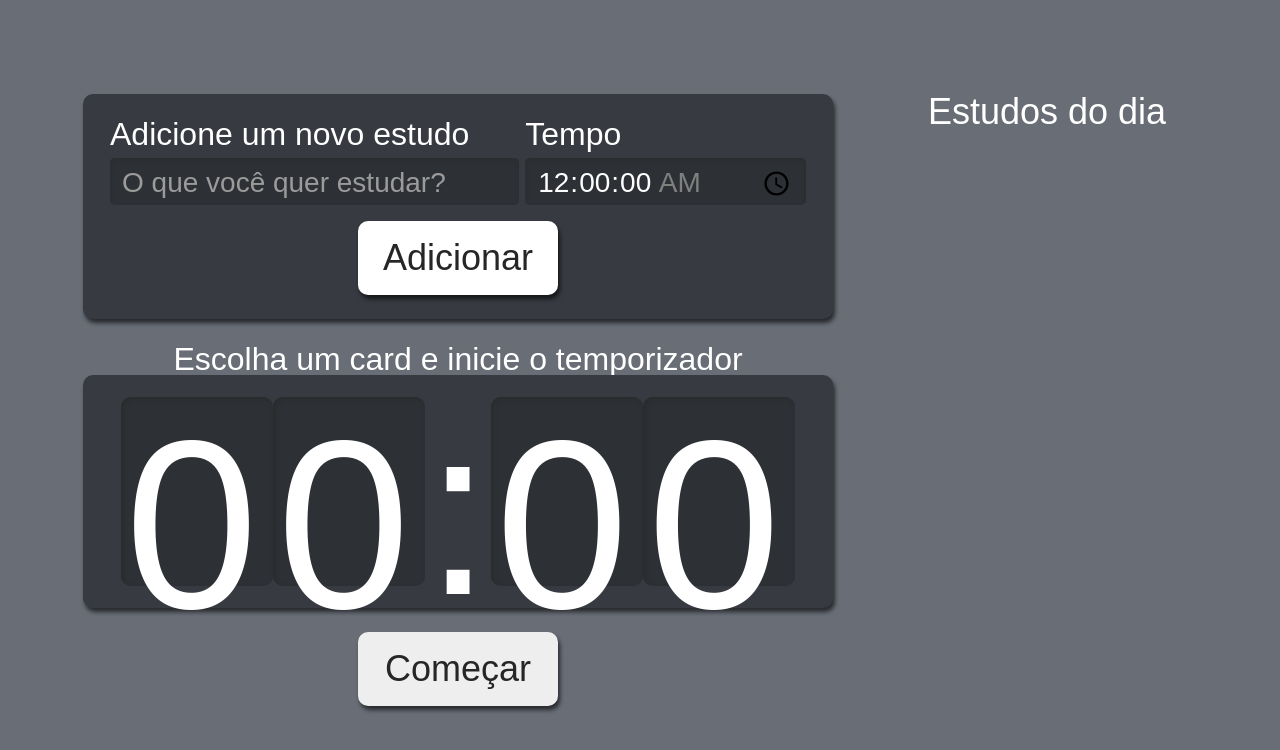
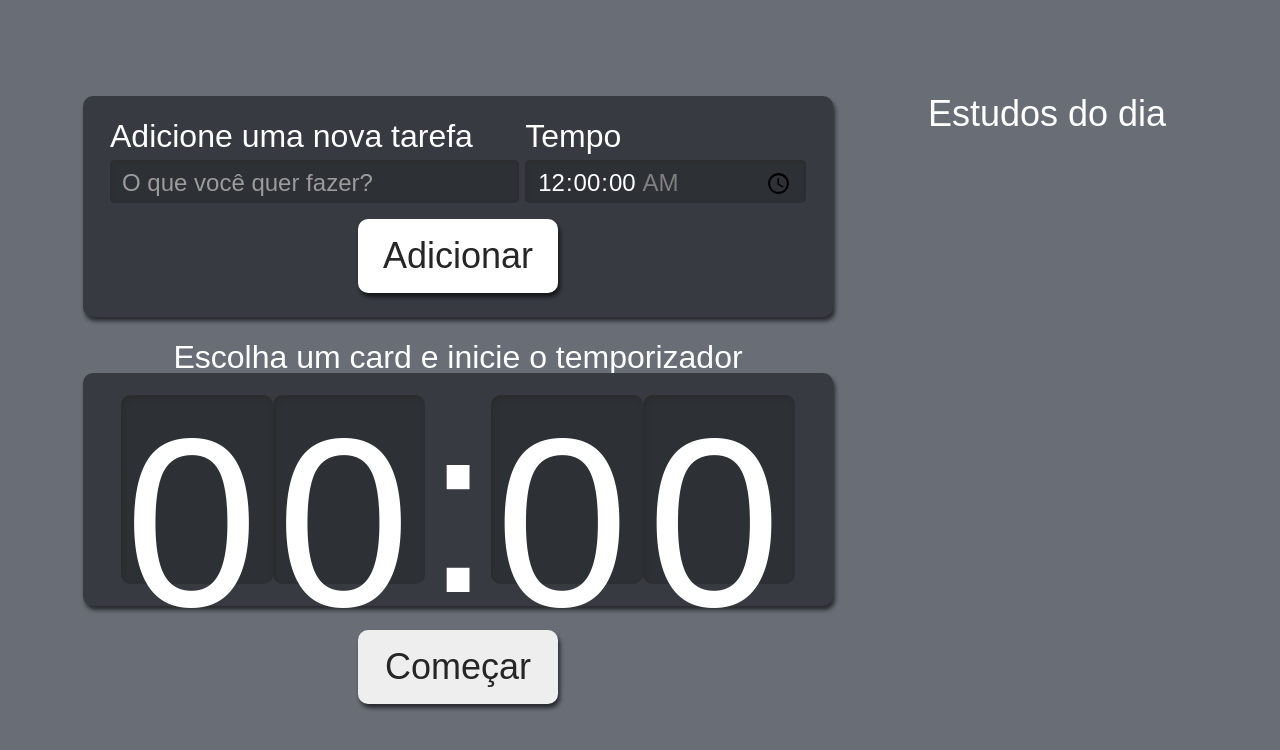
Before and after one commit to GabrielRHL/do-task, a React (Create React App) app: page / in a window 1280 px wide. Shown: the top 750 px of the page. Built offline with nearby package versions, Linux system fonts and the light colour scheme; the HTML template or start-up script is replaced by a standard one.

Commit message:
refatorando codigo

```diff
--- a/src/components/Form/Form.module.scss
+++ b/src/components/Form/Form.module.scss
@@ -54,7 +54,7 @@
 
         input {
           height: 100%;
-          font-size: 1.75rem;
+          font-size: 1.5rem;
         }
       }
     }
--- a/src/components/Form/index.tsx
+++ b/src/components/Form/index.tsx
@@ -21,9 +21,9 @@ function Form({setTasks}: Props) {
         <form className={style.newTask} onSubmit={addTask}>
             <div className={style.inputContainer}>
                 <label htmlFor='task'>
-                    Adicione um novo estudo
+                    Adicione uma nova tarefa
                 </label>
-                <input type='text' name='task' id='task' placeholder='O que você quer estudar?' value={name} onChange={event => setTask(event.target.value)} required/>
+                <input type='text' name='task' id='task' placeholder='O que você quer fazer?' value={name} onChange={event => setTask(event.target.value)} required/>
             </div>
             <div className={style.inputContainer}>
                 <label htmlFor='time'>
```
